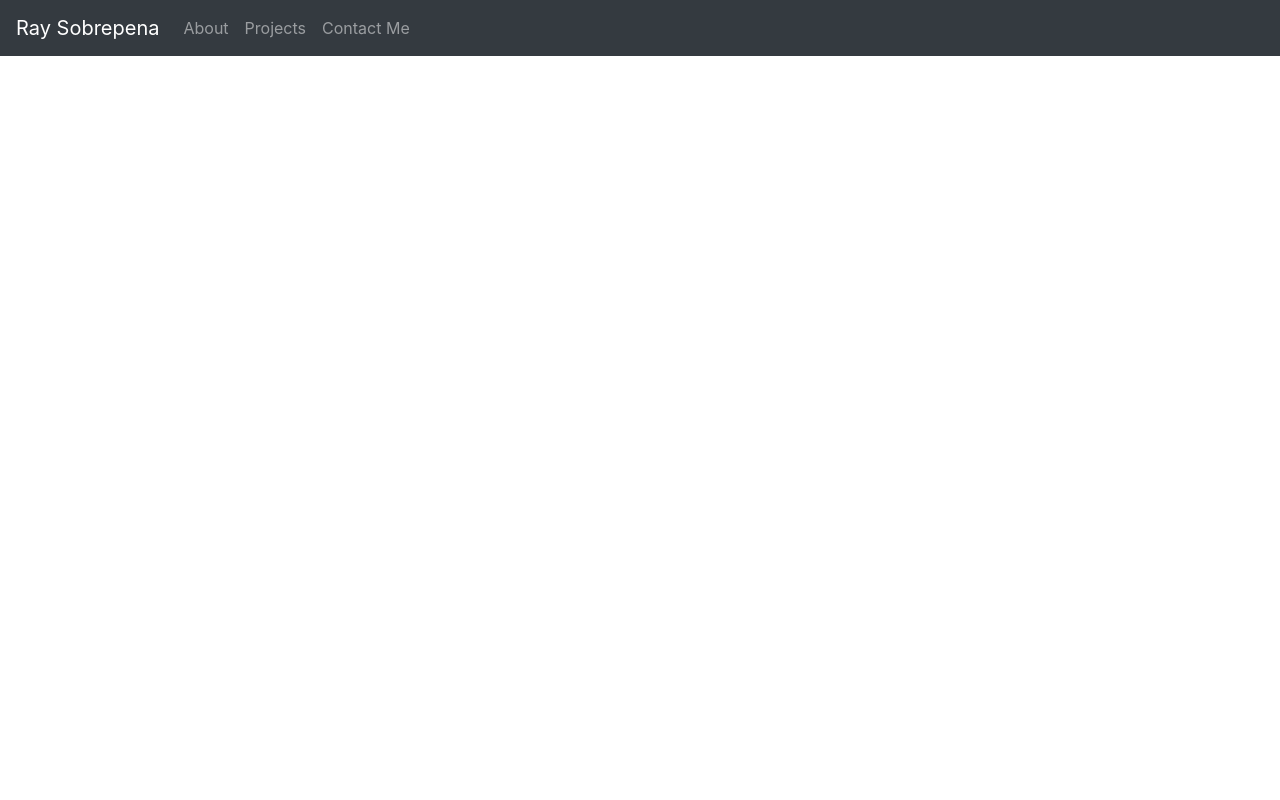
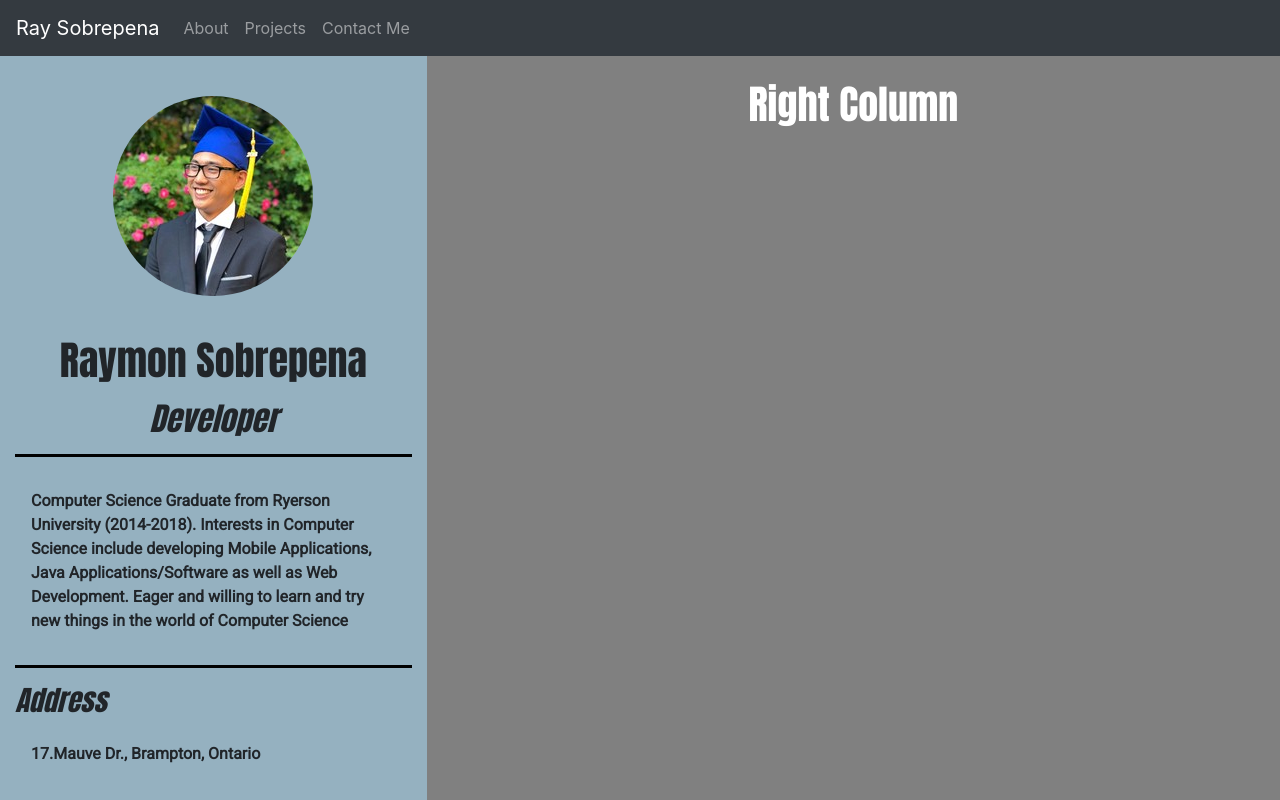
Before and after one commit to rsobrepe/myPortfolio, a React (Create React App) app: page /about in a window 1280 px wide. Shown: the top 800 px of the page. Built offline with nearby package versions, Linux system fonts and the light colour scheme.

Commit message:
Updated the left side of About page

```diff
--- a/public/index.html
+++ b/public/index.html
@@ -15,7 +15,7 @@
   integrity="sha384-GJzZqFGwb1QTTN6wy59ffF1BuGJpLSa9DkKMp0DgiMDm4iYMj70gZWKYbI706tWS"
   crossorigin="anonymous"
 />
-    <link href="https://fonts.googleapis.com/css?family=Anton" rel="stylesheet">
+    <link href="https://fonts.googleapis.com/css?family=Anton|Roboto" rel="stylesheet">
     <link rel="stylesheet" href="https://stackpath.bootstrapcdn.com/font-awesome/4.7.0/css/font-awesome.min.css">
 
     <title>Ray Sobrepena</title>
--- a/src/App.css
+++ b/src/App.css
@@ -35,6 +35,61 @@ body, html {
 /****************************/
 
 /*Styles for About Me page*/
+.about-main h1{
+  font-family: 'Anton', sans-serif;
+}
+
+.about-profile{
+  display: block;
+  margin-left: auto;
+  margin-right: auto;
+}
+
+.about-main .left-col{
+  background-color:#95b1c0;
+}
+
+.about-main .left-col h1{
+  margin-top: 1em;
+  text-align: center;
+}
+.about-main .left-col h2{
+  margin-top: 0.5em;
+  text-align: center;
+  font-family: 'Anton', sans-serif;
+  font-style: italic;
+}
+
+.about-main .left-col i{
+  display: flex;
+  color: white;
+  font-size: 5em;
+  padding: 8px;
+}
+
+.about-main .left-col h3{
+  margin-top: 0.5em;
+  font-family: 'Anton', sans-serif;
+  font-style: italic;
+}
+
+.about-main .left-col p{
+  padding: 1em;
+  font-family: 'Roboto', sans-serif;
+  font-weight: bold;
+}
+
+.about-main .right-col{
+  background-color:grey;
+}
+
+
+.about-main .right-col h1{
+    margin-top: 2em;
+    color: white;
+    text-align: center;
+}
+
 
 
 /****************************/
--- a/src/components/about.jsx
+++ b/src/components/about.jsx
@@ -1,9 +1,36 @@
 import React, { Component } from 'react';
+import { Container, Row, Col, Image } from 'react-bootstrap';
 
 class About extends Component{
     render(){
         return(
-            <h1>About Me </h1>
+            <Container className="about-main" fluid>
+            <Row>
+                {/*Left Side Profile Column*/}
+                <Col sm={4} className="left-col">
+                    <Image className="about-profile" src="assets/profile.jpg" alt="profile" roundedCircle style={{marginTop:'6em'}}/>
+                    <h1>Raymon Sobrepena</h1>
+                    <h2>Developer</h2>
+                    <hr style={{borderTop: '3px solid black', width: '100%'}}/>
+                    <p>
+                    Computer Science Graduate from Ryerson University (2014-2018).
+                    Interests in Computer Science include developing Mobile Applications, Java Applications/Software as well as Web Development.
+                    Eager and willing to learn and try new things in the world of Computer Science
+                    </p>
+                    <hr style={{borderTop: '3px solid black', width: '100%'}}/>
+                    <h3>Address</h3>
+                    <p>17.Mauve Dr., Brampton, Ontario</p>
+                    <h3>Phone</h3>
+                    <p>(647) 309-0904</p>
+                    <h3>E-Mail</h3>
+                    <p>raymon.p.sobrepena@gmail.com</p>
+                </Col>
+
+                <Col sm={8} className="right-col">
+                <h1>Right Column</h1>
+                </Col>
+            </Row>
+            </Container>
         );
     }
 }
```
Also changed, not shown: public/assets/profile.jpg (added).
